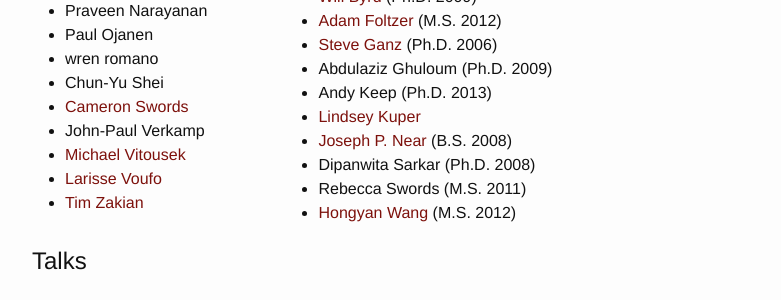
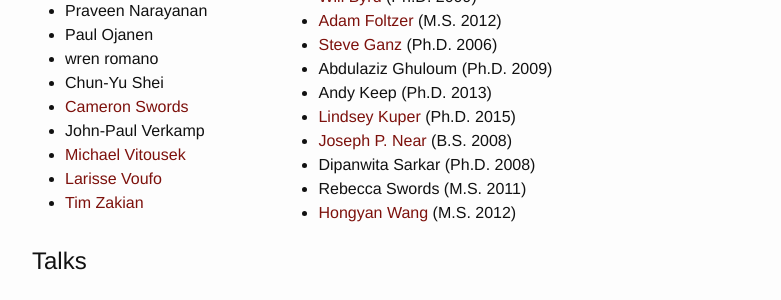
Before and after one commit to wonks/wonks.github.io, a Jekyll site: the page built from index.html, in a window 1280 px wide and 900 px high, scrolled down 875 px. Shown: the part 152-452 px from the top of the window, without its empty margins (238-1019 px from the left). Built offline with Jekyll 4.4.1, drawn with Linux system fonts in a browser that asks for light colours; Markdown is read by kramdown in place of the engine named in the settings; the list of posts is cut into pages by our own code.

Commit message:
LKuper's title

```diff
--- a/index.html
+++ b/index.html
@@ -112,7 +112,7 @@ layout: default
     <li><a href="http://sites.google.com/site/stevenganz/">Steve Ganz</a> (Ph.D. 2006)</li>
     <li>Abdulaziz Ghuloum (Ph.D. 2009)</li>
     <li>Andy Keep (Ph.D. 2013)</li>
-    <li><a href="http://www.cs.indiana.edu/~lkuper">Lindsey Kuper</a></li>
+    <li><a href="http://www.cs.indiana.edu/~lkuper">Lindsey Kuper</a> (Ph.D. 2015)</li>
     <li><a href="http://people.csail.mit.edu/jnear/">Joseph P. Near</a> (B.S. 2008)</li>
     <li>Dipanwita Sarkar (Ph.D. 2008)</li>
     <li>Rebecca Swords (M.S. 2011)</li>
```
